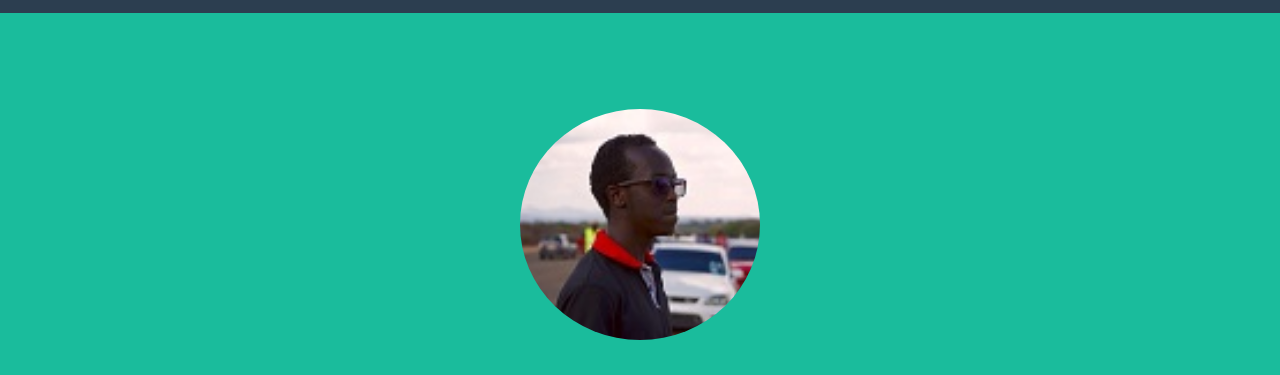
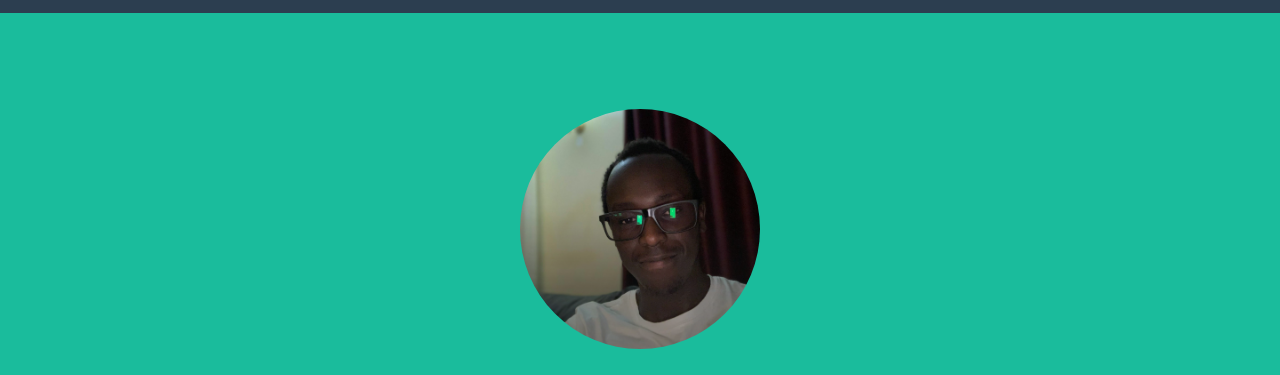
Before and after one commit to kiptechie/codepoet-portfolio, a website with bundled scripts: page index.html in a window 1280 px wide. Shown: the part 91-466 px from the top of the page. Built offline with nearby package versions, Linux system fonts and the light colour scheme.

Commit message:
avatar changed

```diff
--- a/index.html
+++ b/index.html
@@ -54,7 +54,7 @@
     <div class="container d-flex align-items-center flex-column">
 
       <!-- Masthead Avatar Image -->
-      <img class="masthead-avatar mb-5 rounded-circle img-round" src="img/me.jpg" alt="Avatar">
+      <img class="masthead-avatar mb-5 rounded-circle img-round" src="img/me.png" alt="Avatar">
 
       <!-- Masthead Heading -->
       <h1 class="masthead-heading text-uppercase mb-0">TIMOTHY KIPKORIR SEREM</h1>
```
Also changed, not shown: img/me.png (added).
